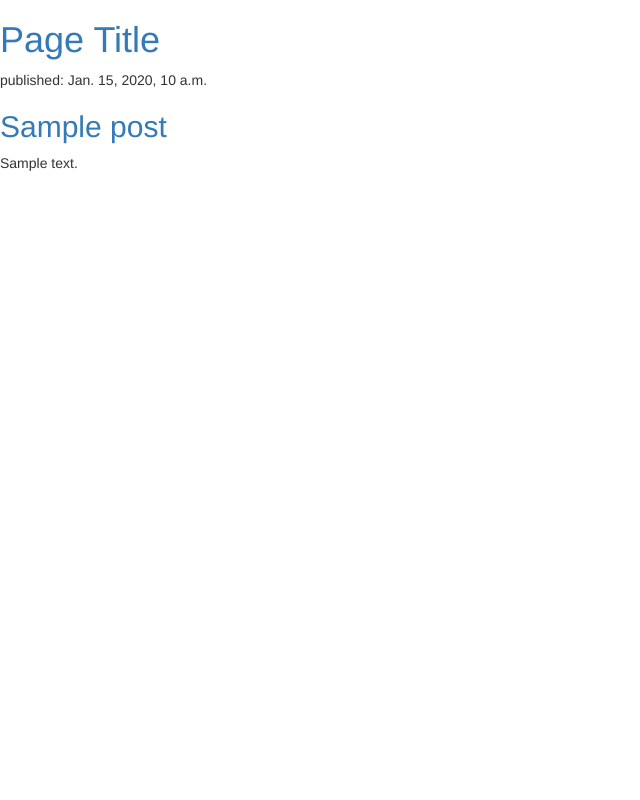
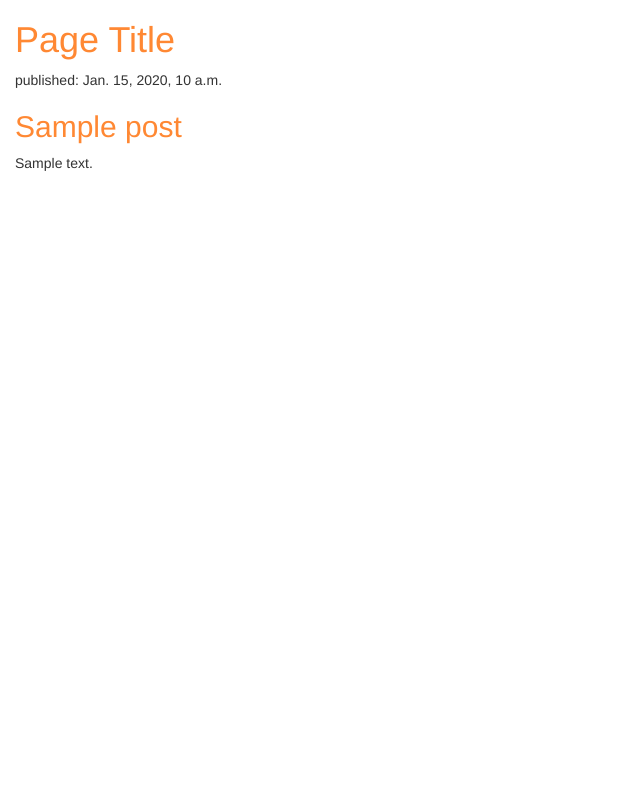
Before and after one commit to atp800/website, a Django app: template blog/templates/blog/post_list.html in a window 1280 px wide. Shown: the whole page, without its empty margins (0-640 px from the left). Run offline with Django 3.2, Linux system fonts and the light colour scheme; the template is opened without the code that fills it: most values are stand-ins (such as "Sample title", 1, 10 or a date in 2020); some libraries are stand-ins or nearby versions.

Commit message:
css styling (not working)

```diff
--- /dev/null
+++ b/blog/static/css/blog.css
@@ -0,0 +1,7 @@
+h1 a, h2 a {
+    color: #FF8833;
+}
+
+body {
+    padding-left: 15px;
+}
--- a/blog/templates/blog/post_list.html
+++ b/blog/templates/blog/post_list.html
@@ -1,8 +1,11 @@
+{% load static %}
+
 <html>
     <head>
+        <title>Pages</title>
         <link rel="stylesheet" href="//maxcdn.bootstrapcdn.com/bootstrap/3.2.0/css/bootstrap.min.css">
         <link rel="stylesheet" href="//maxcdn.bootstrapcdn.com/bootstrap/3.2.0/css/bootstrap-theme.min.css">
-        <title>Pages</title>
+        <link rel="stylesheet" href="{% static 'css/blog.css' %}">
     </head>
     <body>
         <div>
@@ -10,13 +13,12 @@
         </div>
 
         {% for post in posts %}
+            <div>
+                <p>published: {{ post.published_date }}</p>
+                <h2><a href="">{{ post.title }}</a></h2>
+                <p>{{ post.text|linebreaksbr }}</p>
+            </div>
+        {% endfor %}
 
-        <div>
-            <p>published: {{ post.published_date }}</p>
-            <h2><a href="">{{ post.title }}</a></h2>
-            <p>{{ post.text|linebreaksbr }}</p>
-        </div>
-
-        {% endfor %}
     </body>
 </html>
```
